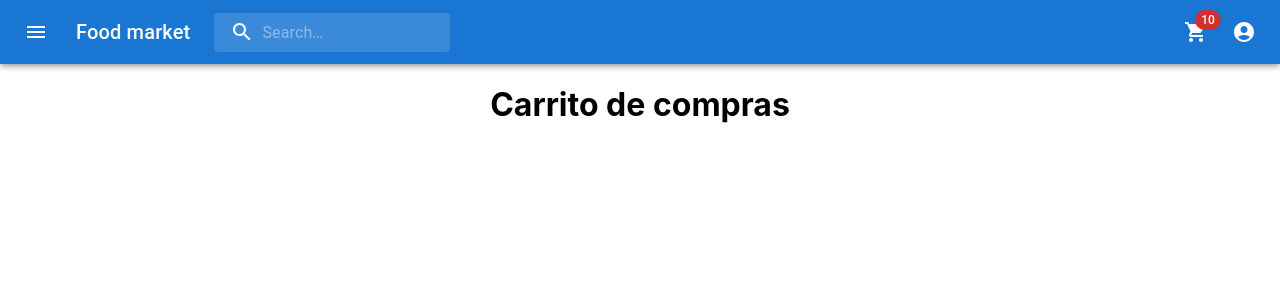
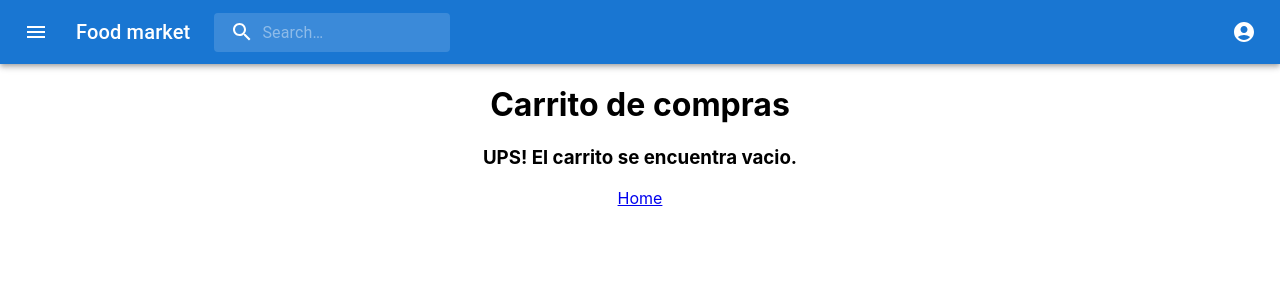
Before and after one commit to jvuoso/myapp, a React (Create React App) app: page /cart in a window 1280 px wide. Shown: the top 300 px of the page. Built offline with nearby package versions, Linux system fonts and the light colour scheme.

Commit message:
Adding cart

```diff
--- a/src/components/catalogo/Item/Item.jsx
+++ b/src/components/catalogo/Item/Item.jsx
@@ -8,9 +8,11 @@ import Typography from '@mui/material/Typography';
 //import ItemCount from '../ItemCount'
 import { Link } from "react-router-dom"
 //import styled from 'styled-components';
+import deleteElement from '../../navbar/Cart'
 
 
 export default function Item({product, isCart, quantity, totalPrice}) {
+
 
    return (
     <div>
@@ -26,6 +28,9 @@ export default function Item({product, isCart, quantity, totalPrice}) {
           {product.name}
         </Typography>
         {!isCart && (<h3><b>${product.price}</b></h3>)}
+        {isCart && (<h3><b>${totalPrice}</b></h3>)}
+        {isCart && (<h3><b>Cantidad: {quantity}</b></h3>)}
+  {/*       {isCart && (<Button onClick = {deleteElement}>Quitar</Button>)} */}
         {!isCart &&(<Link to={`/item/${product.id}`}>More information</Link>)}
       </CardContent>
       <CardActions>
--- a/src/components/catalogo/ItemCount.jsx
+++ b/src/components/catalogo/ItemCount.jsx
@@ -1,4 +1,4 @@
-import { useState, useEffect } from "react";
+import { useState } from "react";
 import AddIcon from '@mui/icons-material/Add';
 import RemoveIcon from '@mui/icons-material/Remove';
 import Button from '@mui/material/Button';
@@ -7,12 +7,20 @@ import Box from '@mui/material/Box';
 import Divider from '@mui/material/Divider';
 //import Paper from '@mui/material/Paper';
 import {useCart} from '../../contexts/CartContext'
+import AddShoppingCartIcon from '@mui/icons-material/AddShoppingCart';
 
-const ItemCount = ({ stock, initial, onAdd }) => {
+const ItemCount = ({ stock, initial, product }) => {
 
     const [count, setCount] = useState(parseInt(initial))
 
-    const {addProd} = useCart();
+    const { addProd } = useCart();
+    //const { cart } = useCart();
+
+    const onAdd = () => {
+      //console.log("Cart antes de agregar: ",cart)
+      addProd(product,count)
+      //console.log("Cart despues de agregar: ",cart)
+    }
 
     function addItem() {
         if ((count + 1) <= stock) {
@@ -67,10 +75,10 @@ const ItemCount = ({ stock, initial, onAdd }) => {
           mx: 0.5,
         },
       }}>
-{/*           <Button onClick = {onAdd}>
+          <Button onClick = {onAdd}>
             Agregar al carrito
           <AddShoppingCartIcon />
-          </Button> */}
+          </Button>
       </Box>
       </Box>
 
--- a/src/components/catalogo/ItemDetail.jsx
+++ b/src/components/catalogo/ItemDetail.jsx
@@ -7,13 +7,13 @@ import Card from '@mui/material/Card';
 import CardActions from '@mui/material/CardActions';
 import CardContent from '@mui/material/CardContent';
 import CardMedia from '@mui/material/CardMedia';
-import Button from '@mui/material/Button';
+//import Button from '@mui/material/Button';
 import Typography from '@mui/material/Typography';
 import ItemCount from './ItemCount';
 import { Link } from "react-router-dom"
 import {useState} from "react"
 import {useCart} from '../../contexts/CartContext'
-import AddShoppingCartIcon from '@mui/icons-material/AddShoppingCart';
+/* import AddShoppingCartIcon from '@mui/icons-material/AddShoppingCart'; */
 
 const ItemDetail = ({ product }) => {
 
@@ -54,7 +54,8 @@ const ItemDetail = ({ product }) => {
           <Typography variant="body2" color="text.secondary">
               {product.description}
           </Typography>
-          <ItemCount stock={product.stock} initial={1} onAdd={onAdd}/>
+          <ItemCount stock={product.stock} initial={1} product={product}/>
+          {/* <ItemCount stock={product.stock} initial={1} onAdd={onAdd}/> */}
         </CardContent>
 {/*           <Button onClick = {onAddToCart}>
             Agregar al carrito
--- a/src/components/catalogo/ItemListContainer.jsx
+++ b/src/components/catalogo/ItemListContainer.jsx
@@ -6,6 +6,7 @@ import Box from '@mui/material/Box'
 import axios from "axios"
 import { useParams } from "react-router-dom"
 
+export var dataAxios = []
 
 const ItemListContainer = ( {greeting} ) => {
 
--- a/src/components/navbar/Cart.jsx
+++ b/src/components/navbar/Cart.jsx
@@ -1,27 +1,77 @@
 //import {useState, useEffect} from 'react'
 import {useCart} from '../../contexts/CartContext'
 import Item from '../catalogo/Item/Item'
+//import axios from "axios"
+//import {useState} from 'react'
+import { Link } from "react-router-dom"
+
 
 const Cart = () => {
    const {cart} = useCart();
-   //console.log("hola", cart[0].data)
+   const fixedCart = fixCart(cart)
+   const cartSum = doCartSum(fixedCart, cart)
+
+
     return(
         <div>
             <h1>Carrito de compras</h1>
-            {cart.map(product => {
+            {cartSum.map(product => {
                 return(
                 <div key={product.id}>
                 <Item
-                product = {product.data}
+                product = {product.product}
                 isCart={true}
+                totalPrice = {product.totalPrice}
+                quantity = {product.quantity}
                 />
                 </div>
                 );
             })}
-           {/*  <Item product={cart[0].data} isCart={true} ></Item>  */}
+            {!Boolean(fixedCart.length) && (<h3>UPS! El carrito se encuentra vacio.</h3>)}
+            {!Boolean(fixedCart.length) && (<Link to={`/`}>Home</Link>)}
+            {Boolean(fixedCart.length) && (<h2><b>Precio total: ${totalPrice(cartSum)}</b></h2>)}
+
         </div>
 
     );
 };
 
+const howMany = (cart, id) => {
+    let quantity =0
+    for (var product of cart){
+        if (product.id === id) {
+            quantity+=1
+        }
+    }
+    return quantity;
+}
+
+const fixCart = (cart) => {
+    var uniq = [...new Set(cart)];
+    return uniq
+    //return array.some(cartItem => cartItem.id === item.id)
+};
+
+const doCartSum = (fixedCart, cart) => {
+    var cartSum = []
+   for (var product of fixedCart) {
+       var prod = {"id": product.id, "quantity": howMany(cart, product.id), "totalPrice": (parseInt(product.price)*howMany(cart, product.id)), "product": product }
+       cartSum.push(prod)
+   }
+   return cartSum
+}
+
+const totalPrice = (cartSum) => {
+    let totalPrice =0
+    for (var product of cartSum){
+        totalPrice += product.totalPrice
+    }
+    return totalPrice
+}
+
+export const deleteElement = (e) => {
+    e.preventDefault()
+    console.log("borrando")
+}
+
 export default Cart
--- a/src/components/navbar/cartwidget.jsx
+++ b/src/components/navbar/cartwidget.jsx
@@ -1,24 +1,37 @@
 import ShoppingCartIcon from '@mui/icons-material/ShoppingCart';
 import IconButton from '@mui/material/IconButton';
 import Badge from '@mui/material/Badge';
-//import {useState} from "react"
+import {useCart} from '../../contexts/CartContext'
+import {useState, useEffect, component} from "react"
 
-const CartWidget = () => {
+const CartWidget = ({products}) => {
 
-    //const [count, setCount] = useState(cart)
+/*     const {cart} = useCart();
+    const [products, setProducts] = useState([])
+
+
+ useEffect(() => {
+    setProducts(cart);
+}, [cart]); */
+
+    console.log(`Soy el widget. En el cart hay ${products.length} elementos` )
 
         return  (
             <div>
+            {Boolean(products.length) &&(
                 <IconButton
                 size="large"
                 aria-label="show 10 new items in the cart"
                 color="inherit"
                 >
-                <Badge badgeContent="10" color="error">
+                <Badge badgeContent={products.length} color="error">
                     <ShoppingCartIcon  />
                 </Badge>
                 </IconButton>
-            </div>  );
+              )
+            }
+            </div>)
+            ;
 }
 
 
--- a/src/components/navbar/navbar.jsx
+++ b/src/components/navbar/navbar.jsx
@@ -18,6 +18,8 @@ import CartWidget from './cartwidget';
 import MoreIcon from '@mui/icons-material/MoreVert';
 //import axios from "axios"
 //import {useState, useEffect} from 'react'
+import {useCart} from '../../contexts/CartContext'
+import {useState, useEffect} from "react"
 
 const Search = styled('div')(({ theme }) => ({
   position: 'relative',
@@ -61,25 +63,12 @@ const StyledInputBase = styled(InputBase)(({ theme }) => ({
 
 export default function Navbar() {
 
-/*   const [products, setProducts] = useState([])
-  const getProductsAxios = async () => {
-      const dataAxios = await axios.get("../JSON/products.json");
-      const dataProducts = dataAxios.data;
-      setProducts(dataProducts)
-}  */
-  //getProductsAxios()
+  const {cart} = useCart();
+  const [products, setProducts] = useState([])
 
-  /* var categories = []
-
-  products.forEach( prd => {
-
-    if (!categories.find( cat => cat === prd.category)) {
-
-      categories.push(prd.category);
-    }
-  }); */
-
-  //console.log(categories)
+  useEffect(() => {
+    setProducts(cart);
+  }, [cart]);
 
   const [anchorEl, setAnchorEl] = React.useState(null);
   const [mobileMoreAnchorEl, setMobileMoreAnchorEl] = React.useState(null);
@@ -201,7 +190,7 @@ export default function Navbar() {
           </Search>
           <Box sx={{ flexGrow: 1 }} />
           <Box sx={{ display: { xs: 'none', md: 'flex' } }}>
-            <CartWidget />
+            <CartWidget products={products}/>
             <IconButton
               size="large"
               edge="end"
--- a/src/contexts/CartContext.jsx
+++ b/src/contexts/CartContext.jsx
@@ -5,17 +5,29 @@ export const useCart = () => useContext(CartContext)
 
 export const CartProvider = ({children}) => {
 
+    const [item, setSelectedItem] = useState(null);
+    const [id, setSelectedItemId] = useState(null);
+    const [ishere, setIsHere] = useState(Boolean);
     const [cart, setCart] = useState([])
-    const value = {cart, setCart}
+    //const value = {cart, setCart}
+    const value = { cart, item, id, ishere, addProd }
 
-    const addItem = (item) => {
-        //function
-        console.log("here i am")
+    function addProd(item, quantity){
+        var counter = 0;
+       // var array = cart
+        for (1; counter < quantity; counter++) {
+            cart.push(item)
+        }
+        const message = `Agregaste ${quantity} ${item.name} `;
+        //
+        (quantity===1) ? alert(message) : alert(`${message}s`)
+
+        //setCart([...cart, {quantity: quantity, data: array}])
+
+        setCart(cart)
+
     }
 
-    const isInCart = (item) => {
-        //return cart.some(cartItem => cartItem.id === item.id)
-    };
 
     return (
         <CartContext.Provider value={value}>
```
